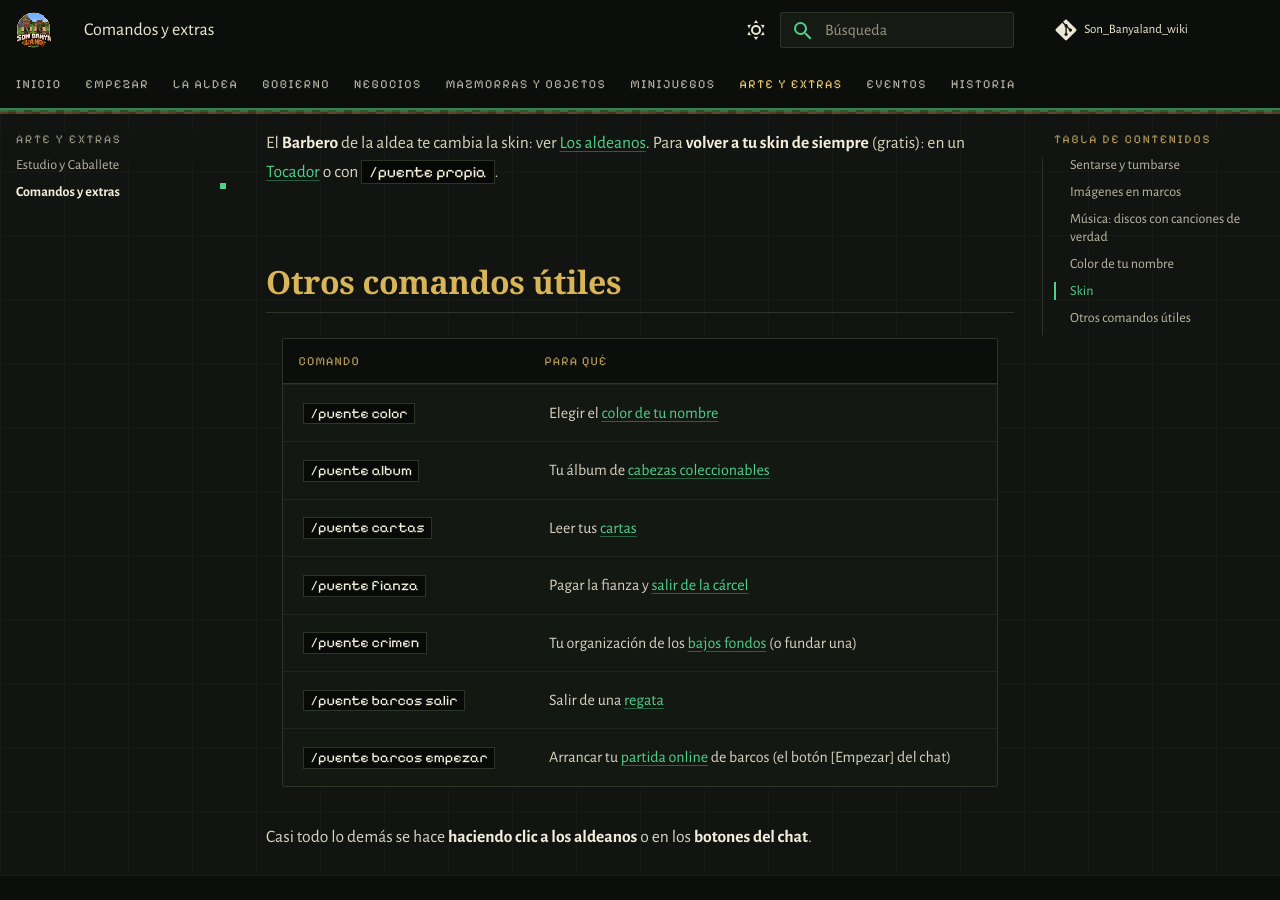
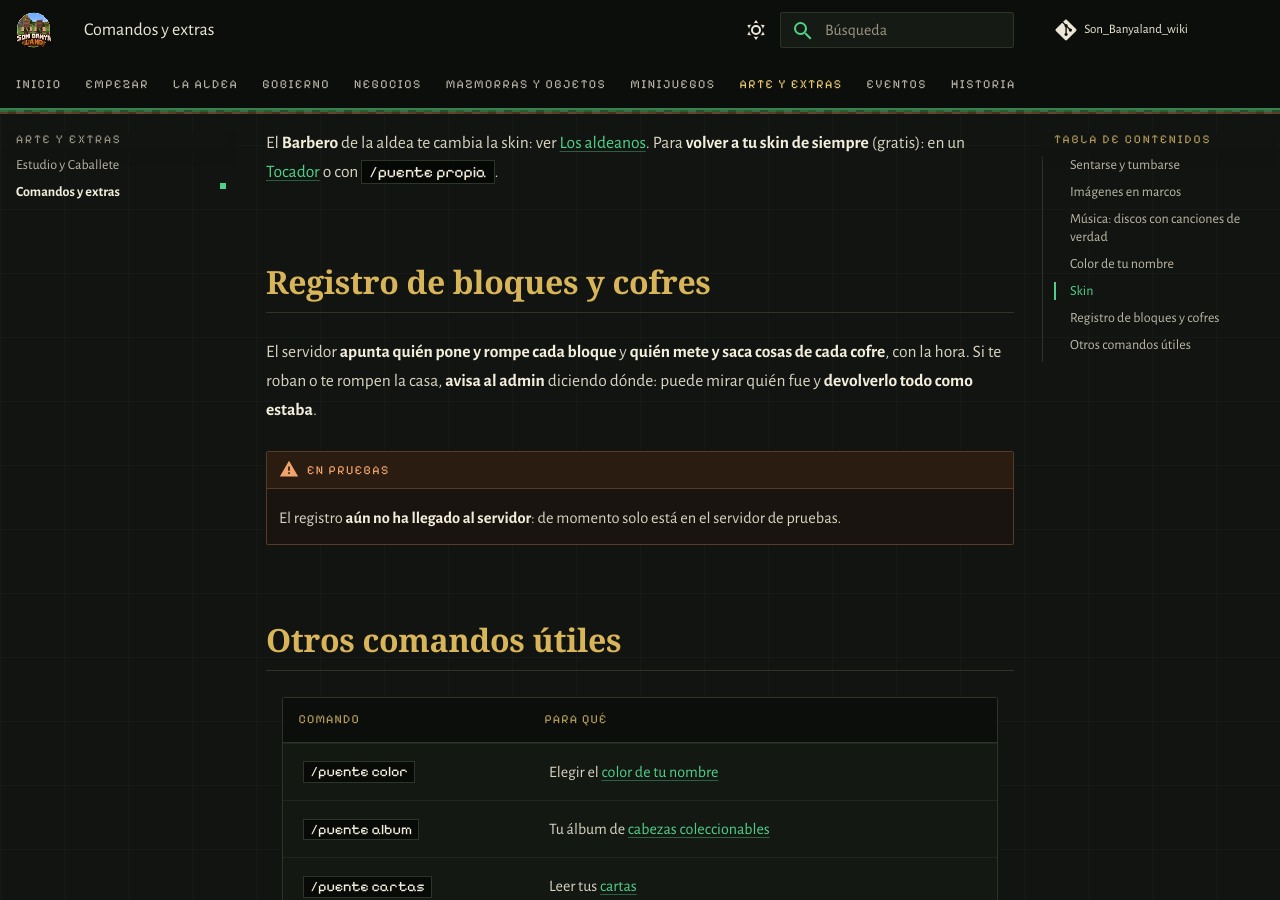
Before and after one commit to PigPilgrim/Son_Banyaland_wiki, an MkDocs documentation site: the page built from docs/plugins.md, in a window 1280 px wide and 900 px high, scrolled down 1903 px. Built offline with MkDocs 1.6.1 and Material for MkDocs 9.7.7, drawn with Linux system fonts in a browser that asks for light colours; some web fonts are replaced; comment, search, counter and statistics services are not loaded.

Commit message:
Comandos y extras: registro de bloques y cofres (CoreProtect), en pruebas
Co-Authored-By: Claude Opus 5.5 <noreply@anthropic.com>

```diff
--- a/docs/plugins.md
+++ b/docs/plugins.md
@@ -51,6 +51,14 @@ El nombre que sale **encima de la cabeza** no cambia, y el prefijo de **[Alcalde
 El **Barbero** de la aldea te cambia la skin: ver [Los aldeanos](aldeanos.md#barbero). Para **volver a tu skin de
 siempre** (gratis): en un [Tocador](crafteos.md#tocador) o con `/puente propia`.
 
+## Registro de bloques y cofres
+
+El servidor **apunta quién pone y rompe cada bloque** y **quién mete y saca cosas de cada cofre**, con la hora. Si te
+roban o te rompen la casa, **avisa al admin** diciendo dónde: puede mirar quién fue y **devolverlo todo como estaba**.
+
+!!! warning "En pruebas"
+    El registro **aún no ha llegado al servidor**: de momento solo está en el servidor de pruebas.
+
 ## Otros comandos útiles
 
 | Comando | Para qué |
```
